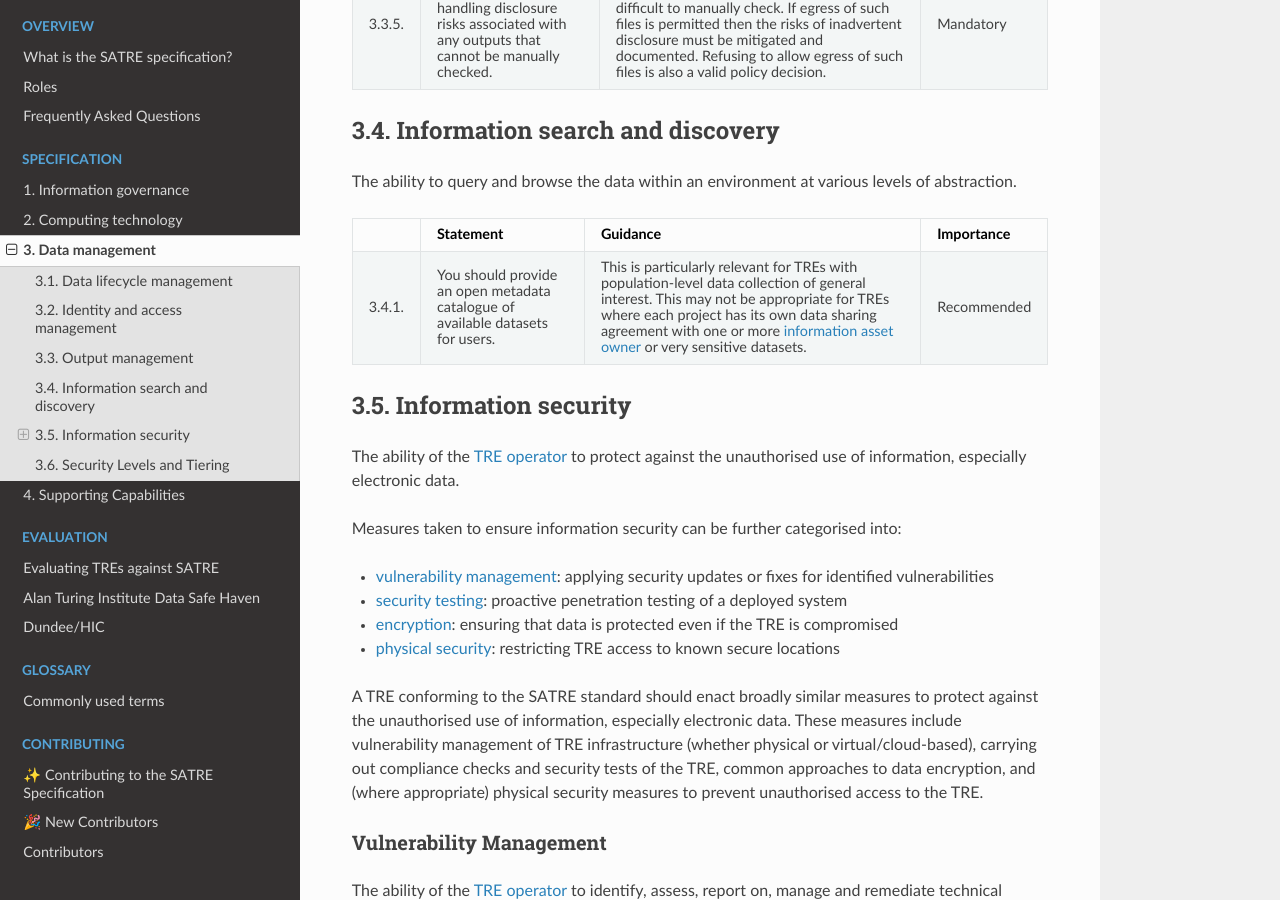
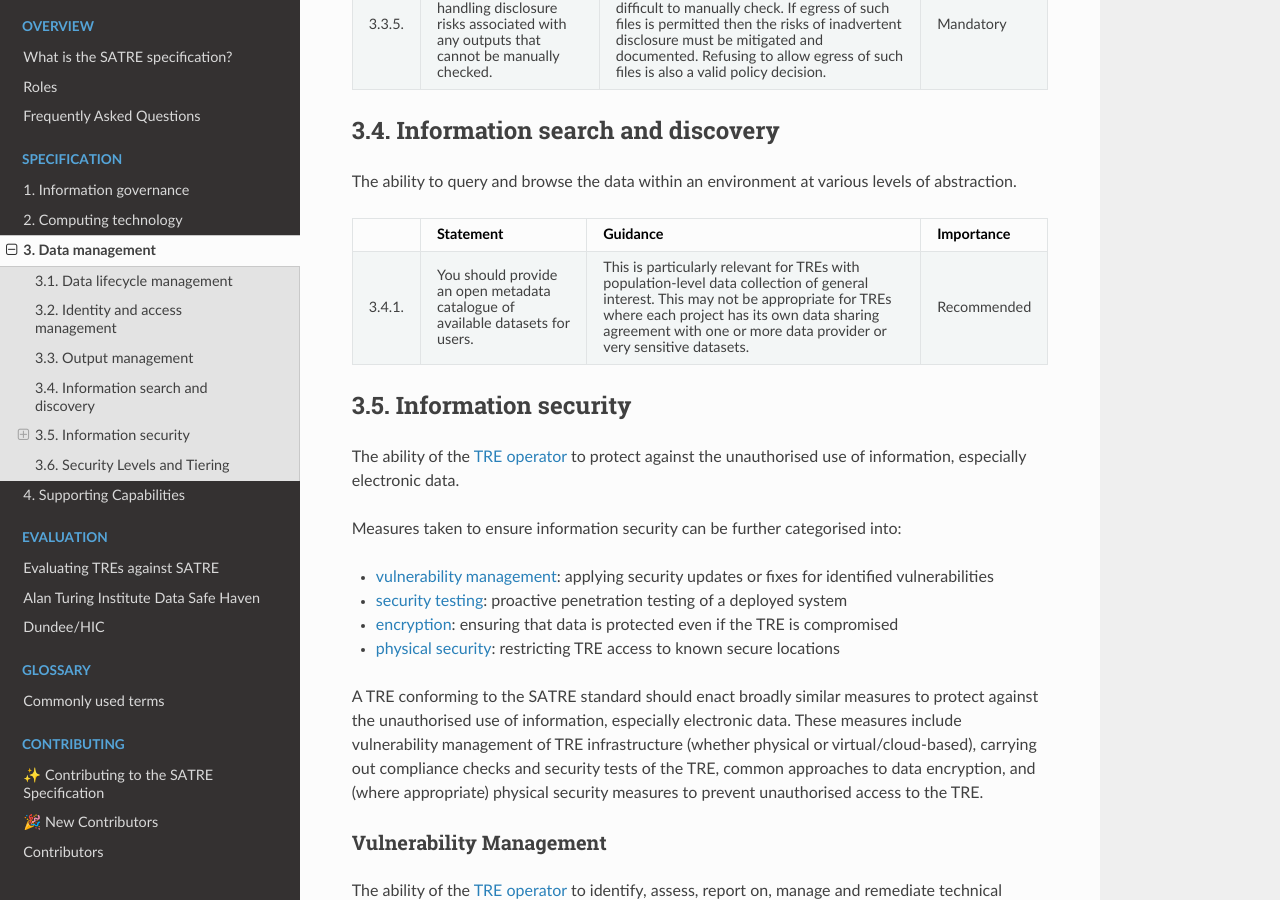
Before and after one commit to sa-tre/satre-specification, a Sphinx documentation site: the page built from docs/source/pillars/data_management.md, in a window 1280 px wide and 900 px high, scrolled down 3675 px. Built offline with Sphinx 7.4.7 and the Read the Docs theme 2.0.0, drawn with Linux system fonts in a browser that asks for light colours.

Commit message:
switch back to data provider

````diff
--- a/docs/source/pillars/data_management.md
+++ b/docs/source/pillars/data_management.md
@@ -190,7 +190,7 @@ The ability to query and browse the data within an environment at various levels
 * - 3.4.1.
   - You should provide an open metadata catalogue of available datasets for users.
   - This is particularly relevant for TREs with population-level data collection of general interest.
-    This may not be appropriate for TREs where each project has its own data sharing agreement with one or more {ref}`information asset owner <data_roles>` or very sensitive datasets.
+    This may not be appropriate for TREs where each project has its own data sharing agreement with one or more data provider or very sensitive datasets.
   - Recommended
 ```
 
````
